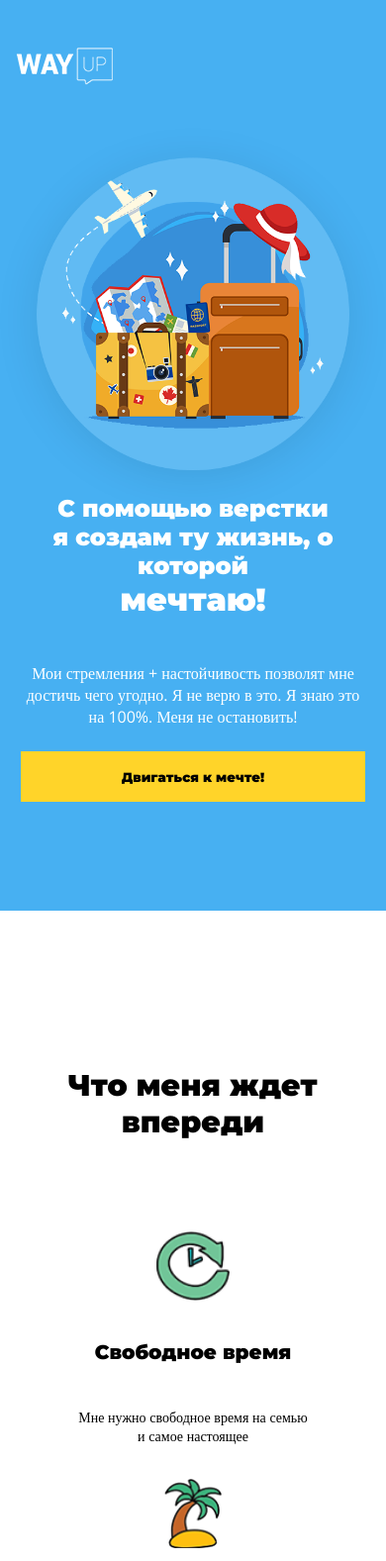
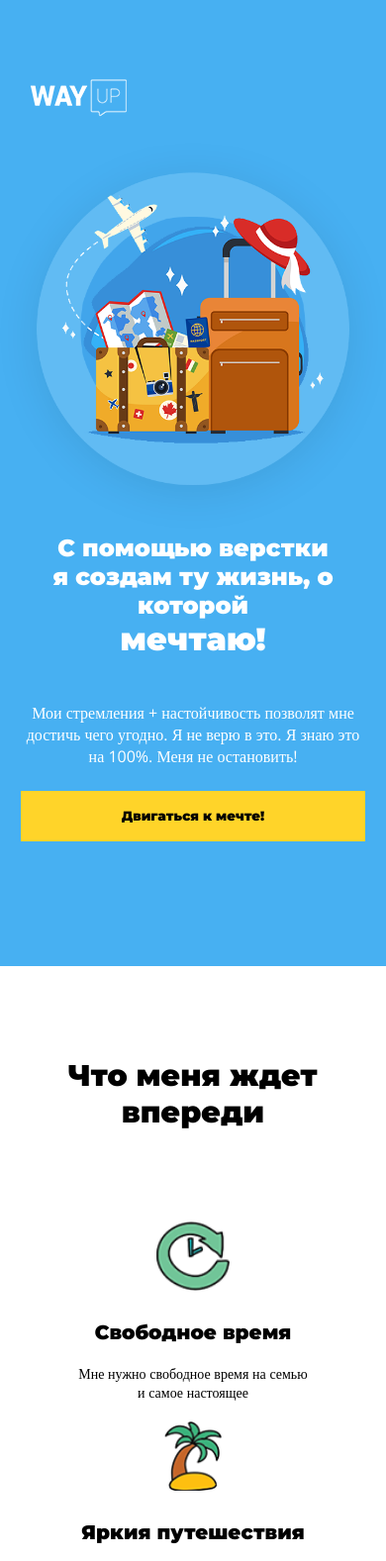
Before and after one commit to vet1kk/vet1kk.github.io, a plain HTML site: page index.html in a window 390 px wide. Shown: the top 1577 px of the page at 99% size. Drawn offline with nearby package versions, Linux system fonts and the light colour scheme.

Commit message:
fix mobile layout

```diff
--- a/index.html
+++ b/index.html
@@ -10,8 +10,8 @@
 <body>
 
 <section class="container first-section">
+  <div class="logo"><img src="src_img/logo_Way.png" alt=""></div>
   <div class="content">
-    <img class="logo" src="src_img/logo_Way.png" alt="">
     <div class="text">
       <div class="text-in">
         <h1>С помощью верстки <br> я создам ту жизнь, о которой <br> <span>мечтаю!</span></h1>
--- a/style.css
+++ b/style.css
@@ -18,22 +18,22 @@ html, body {
 
 .container.second-section .content .img-text-section .img-text-second-section p {
     text-align: center;
-    font-size: 14px;
+    margin: 0
 }
 
 .container {
     width: 100%;
     display: flex;
-    padding: 48px 0;
-    height: 100%;
+    padding: 92px 0;
 }
 
 .container.first-section {
     background-color: #47b0f2;
-    max-height: 824px;
+    padding: 20px 0 92px 0;
+    flex-direction: column;
 }
 
-.container .content {
+.container .content, .container.first-section .logo {
     width: 100%;
     max-width: 1171px;
     display: flex;
@@ -87,6 +87,11 @@ html, body {
     position: relative;
 }
 
+.container.third-section .content .form button:active {
+    top: 1px;
+    position: relative;
+}
+
 .container .content .text p {
     font-size: 16px;
     color: white;
@@ -108,44 +113,6 @@ html, body {
     left: -60px;
 }
 
-@media (max-width: 875px) {
-    .container .content {
-        flex-direction: column-reverse;
-    }
-
-    .container .content .img {
-        width: 100%;
-        display: flex;
-        justify-content: center;
-
-    }
-
-    .container .content .img img {
-        width: 100%;
-        justify-content: center;
-        max-width: 587px;
-        top: 80px;
-        left: 0;
-    }
-
-    .container .content .text {
-        text-align: center;
-    }
-
-    .container .content .text h1 {
-        font-size: 24px;
-        margin-top: 65px;
-    }
-
-    .container .content .text .button-container {
-        justify-content: center;
-    }
-
-    .container .content .text h1 span {
-        font-size: 32px;
-    }
-
-}
 
 .container.first-section .content .text .text-in {
     display: flex;
@@ -154,18 +121,13 @@ html, body {
     top: -34px;
 }
 
-.container.first-section .content .logo {
-    position: absolute;
-    left: 16px;
-    top: 0;
+.container.first-section .logo {
+    justify-content: flex-start;
 }
 
-.container.first-section .content {
-    position: relative;
-}
-
-.container.second-section {
-    max-height: 500px;
+.container.first-section .logo img {
+    padding-left: 16px;
+    margin-top: 60px;
 }
 
 .container.second-section .content .img-text-section {
@@ -202,7 +164,8 @@ html, body {
 }
 
 .text-second-section {
-    margin-bottom: 30px;
+    margin-bottom: 20px;
+    margin-top: 30px;
     font-size: 20px;
     text-align: center
 }
@@ -221,26 +184,19 @@ html, body {
 
 .container.second-section .content .head-text-second-section {
     font-size: 30px;
-    margin-top: 110px;
     display: flex;
     justify-content: center;
     text-align: center;
 }
 
-.img-second-section {
-    margin-bottom: 40px;
-}
 
 @media (max-width: 1000px) {
     .container.second-section .content .img-text-section {
         flex-direction: column;
     }
 
-    .container.second-section {
-        max-height: 120%;
-        height: 120%;
-    }
-    .container.second-section .content .img-text-section .img-text-second-section{
+
+    .container.second-section .content .img-text-section .img-text-second-section {
         margin-top: 20px;
     }
 }
@@ -255,8 +211,6 @@ html, body {
 
 .container.third-section {
     background-color: #ecf3f8;
-    max-height: 600px;
-
 }
 
 .container.third-section .content .form .form-el {
@@ -281,8 +235,7 @@ html, body {
     display: flex;
     justify-content: center;
     width: 100%;
-    max-height: 140px;
-    height: 100%;
+    padding: 60px 0;
 }
 
 .footer div {
@@ -290,4 +243,46 @@ html, body {
     align-content: center;
     color: white;
     align-items: center;
+    margin: 0 auto;
 }
+@media (max-width: 875px) {
+    .container .content {
+        flex-direction: column-reverse;
+    }
+
+    .container .content .img {
+        width: 100%;
+        display: flex;
+        justify-content: center;
+
+    }
+    .container.first-section .logo img{
+        padding-left: 30px;
+    }
+
+    .container .content .img img {
+        width: 100%;
+        justify-content: center;
+        max-width: 587px;
+        top: 26px;
+        left: 0;
+    }
+
+    .container .content .text {
+        text-align: center;
+    }
+
+    .container .content .text h1 {
+        font-size: 24px;
+        margin-top: 65px;
+    }
+
+    .container .content .text .button-container {
+        justify-content: center;
+    }
+
+    .container .content .text h1 span {
+        font-size: 32px;
+    }
+
+}
```
